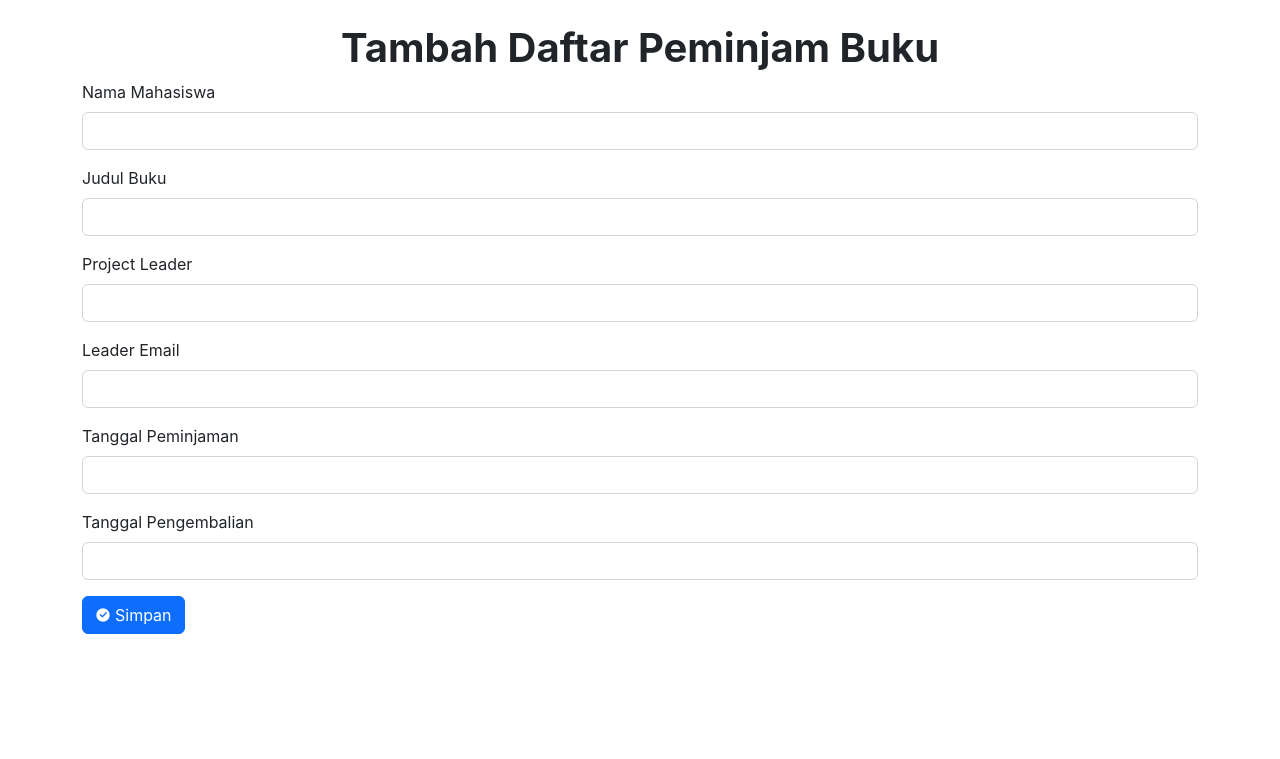
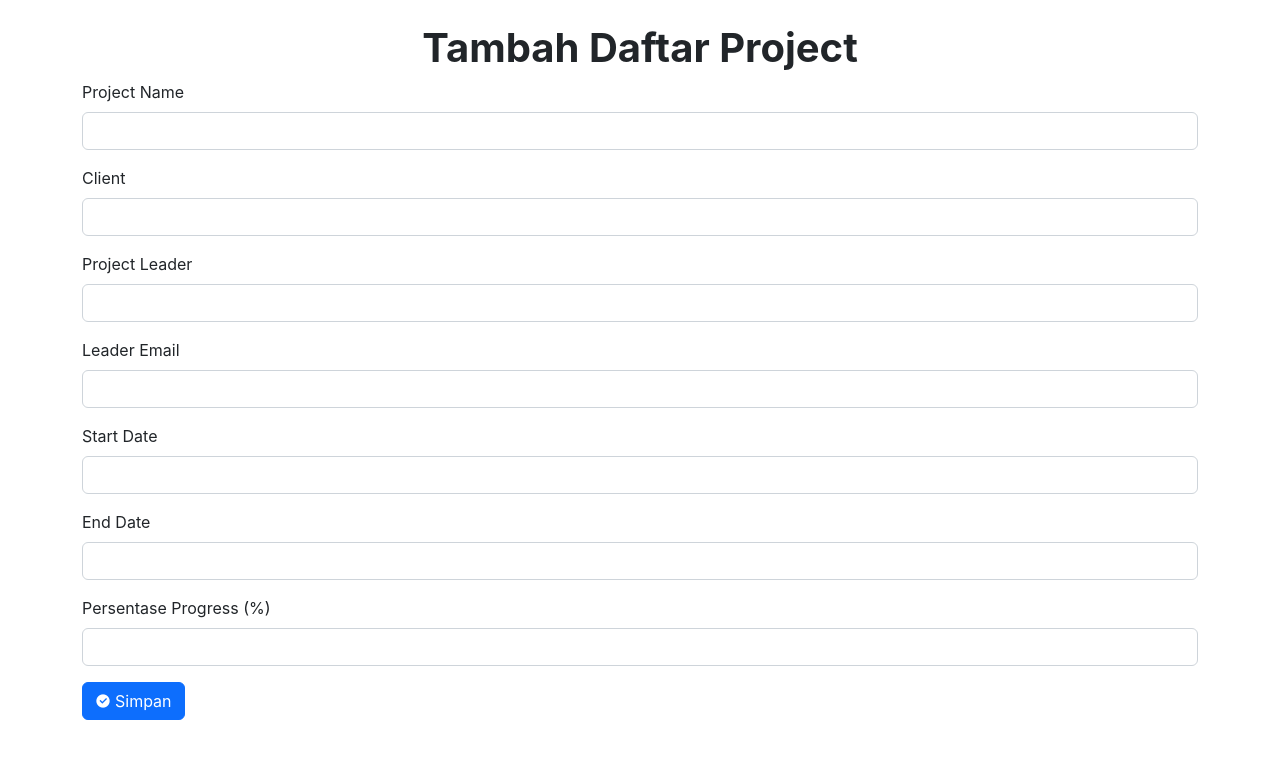
Before and after one commit to daffaharizal/project-monitoring, a CodeIgniter 4 app: template app/Views/add_data_pinjam.php in a window 1280 px wide. Shown: the top 759 px of the page. Run offline with PHP 8.4 and a stand-in for CodeIgniter, Linux system fonts and the light colour scheme; the template is opened without the code that fills it, so the values that code supplies are empty; some libraries are stand-ins or nearby versions.

Commit message:
docs: manage app and improve many component

```diff
--- a/app/Controllers/Pinjam.php
+++ b/app/Controllers/Pinjam.php
@@ -10,8 +10,8 @@ class Pinjam extends BaseController
   public function index()
   {
     $pinjam_model = new PinjamModel();
-    $all_pinjam_buku = $pinjam_model->findAll();
-    return view('pinjam', ['all_pinjam_buku' => $all_pinjam_buku]);
+    $all_project_monitoring = $pinjam_model->findAll();
+    return view('pinjam', ['all_project_monitoring' => $all_project_monitoring]);
   }
 
   public function add_data_pinjam()
--- a/app/Models/PinjamModel.php
+++ b/app/Models/PinjamModel.php
@@ -9,5 +9,5 @@ class PinjamModel extends Model
   protected $table = 'tabel_project_monitoring';
   protected $primaryKey = 'id';
   protected $returnType = 'object';
-  protected $allowedFields = ['tanggal_pinjam', 'nama_mahasiswa', 'judul_buku', 'project_leader', 'leader_email', 'tanggal_pengembalian'];
+  protected $allowedFields = ['start_date', 'project_name', 'client', 'project_leader', 'leader_email', 'end_date', 'progress'];
 }
--- a/app/Views/add_data_pinjam.php
+++ b/app/Views/add_data_pinjam.php
@@ -13,16 +13,16 @@
 
   <script src="https://cdn.jsdelivr.net/npm/bootstrap@5.2.2/dist/js/bootstrap.bundle.min.js" integrity="sha384-OERcA2EqjJCMA+/3y+gxIOqMEjwtxJY7qPCqsdltbNJuaOe923+mo//f6V8Qbsw3" crossorigin="anonymous"></script>
   <div class="container">
-    <h1 style="font-family: 'Inter', sans-serif;" class="fw-bold text-center mt-4"> Tambah Daftar Peminjam Buku </h1>
+    <h1 style="font-family: 'Inter', sans-serif;" class="fw-bold text-center mt-4"> Tambah Daftar Project </h1>
     <form style="font-family: 'Inter', sans-serif;" method="post" action="<?= base_url('proses_add_pinjam') ?>">
 
       <div class="mb-3">
-        <label for="exampleFormControlInput1" class="form-label"> Nama Mahasiswa </label>
-        <input type="text" class="form-control" id="nama_mahasiswa" name="nama_mahasiswa">
+        <label for="exampleFormControlInput1" class="form-label"> Project Name </label>
+        <input type="text" class="form-control" id="project_name" name="project_name">
       </div>
       <div class="mb-3">
-        <label for="exampleFormControlInput1" class="form-label"> Judul Buku </label>
-        <input type="text" class="form-control" id="judul_buku" name="judul_buku">
+        <label for="exampleFormControlInput1" class="form-label"> Client </label>
+        <input type="text" class="form-control" id="client" name="client">
       </div>
       <div class="mb-3">
         <label for="exampleFormControlInput1" class="form-label"> Project Leader </label>
@@ -33,12 +33,16 @@
         <input type="text" class="form-control" id="leader_email" name="leader_email">
       </div>
       <div class="mb-3">
-        <label for="exampleFormControlInput1" class="form-label"> Tanggal Peminjaman </label>
-        <input type="text" class="form-control" id="tanggal_pinjam" name="tanggal_pinjam">
+        <label for="exampleFormControlInput1" class="form-label"> Start Date </label>
+        <input type="text" class="form-control" id="start_date" name="start_date">
       </div>
       <div class="mb-3">
-        <label for="exampleFormControlInput1" class="form-label"> Tanggal Pengembalian </label>
-        <input type="text" class="form-control" id="tanggal_pengembalian" name="tanggal_pengembalian">
+        <label for="exampleFormControlInput1" class="form-label"> End Date </label>
+        <input type="text" class="form-control" id="end_date" name="end_date">
+      </div>
+      <div class="mb-3">
+        <label for="exampleFormControlInput1" class="form-label"> Persentase Progress (%) </label>
+        <input type="text" class="form-control" id="progress" name="progress">
       </div>
       <div class="mb-3">
         <button type="submit" class="btn btn-primary d-flex align-items-center"><i class="ri-checkbox-circle-fill me-1"></i> Simpan</button>
```
Also changed, not shown: app/Views/edit_data_pinjam.php (+8 -8 lines), app/Views/pinjam.php (+10 -10 lines).
